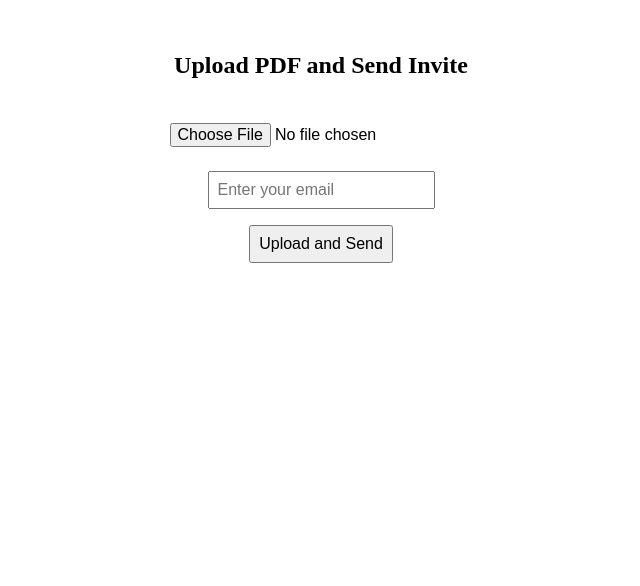
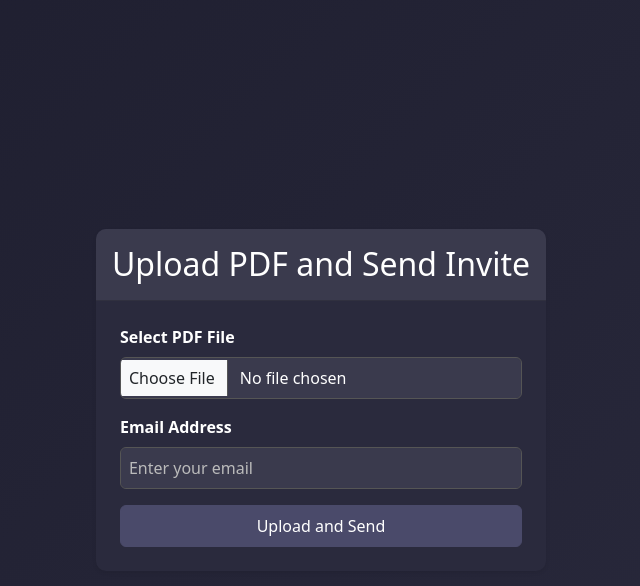
Before and after one commit to hakerarena/railway-tkt-ui, an Angular app: page / in a window 1280 px wide. Shown: the top 586 px of the page, without its empty margins (319-959 px from the left). Built offline with nearby package versions, Linux system fonts and the light colour scheme.

Commit message:
style: :lipstick: Beautify UI design

```diff
--- a/angular.json
+++ b/angular.json
@@ -20,9 +20,7 @@
             "outputPath": "dist/railway-tkt-ui",
             "index": "src/index.html",
             "browser": "src/main.ts",
-            "polyfills": [
-              "zone.js"
-            ],
+            "polyfills": ["zone.js"],
             "tsConfig": "tsconfig.app.json",
             "inlineStyleLanguage": "scss",
             "assets": [
@@ -32,7 +30,8 @@
               }
             ],
             "styles": [
-              "src/styles.scss"
+              "src/styles.scss",
+              "node_modules/bootstrap/dist/css/bootstrap.min.css"
             ],
             "scripts": []
           },
@@ -78,10 +77,7 @@
         "test": {
           "builder": "@angular-devkit/build-angular:karma",
           "options": {
-            "polyfills": [
-              "zone.js",
-              "zone.js/testing"
-            ],
+            "polyfills": ["zone.js", "zone.js/testing"],
             "tsConfig": "tsconfig.spec.json",
             "inlineStyleLanguage": "scss",
             "assets": [
@@ -90,9 +86,7 @@
                 "input": "public"
               }
             ],
-            "styles": [
-              "src/styles.scss"
-            ],
+            "styles": ["src/styles.scss"],
             "scripts": []
           }
         }
--- a/package.json
+++ b/package.json
@@ -17,6 +17,7 @@
     "@angular/platform-browser": "^19.2.0",
     "@angular/platform-browser-dynamic": "^19.2.0",
     "@angular/router": "^19.2.0",
+    "bootstrap": "^5.3.5",
     "railway-tkt-ui": "file:",
     "rxjs": "~7.8.0",
     "tslib": "^2.3.0",
--- a/src/app/feature-components/file-upload/file-upload.component.html
+++ b/src/app/feature-components/file-upload/file-upload.component.html
@@ -1,10 +1,40 @@
-<div class="file-upload-container">
-  <h2>Upload PDF and Send Invite</h2>
-  <input
-    type="file"
-    (change)="onFileSelected($event)"
-    accept="application/pdf"
-  />
-  <input type="email" [(ngModel)]="email" placeholder="Enter your email" />
-  <button (click)="onUpload()">Upload and Send</button>
+<div class="container">
+  <div class="card shadow-sm">
+    <div class="card-header">
+      <h2 class="text-center mb-0">Upload PDF and Send Invite</h2>
+    </div>
+    <div class="card-body">
+      <form>
+        <div class="mb-3">
+          <label for="fileInput" class="form-label">Select PDF File</label>
+          <input
+            type="file"
+            id="fileInput"
+            name="fileInput"
+            class="form-control"
+            (change)="onFileSelected($event)"
+            accept="application/pdf"
+          />
+        </div>
+        <div class="mb-3">
+          <label for="emailInput" class="form-label">Email Address</label>
+          <input
+            type="email"
+            id="emailInput"
+            name="emailInput"
+            class="form-control"
+            [(ngModel)]="email"
+            placeholder="Enter your email"
+          />
+        </div>
+        <button
+          type="button"
+          class="btn btn-primary w-100"
+          (click)="onUpload()"
+        >
+          Upload and Send
+        </button>
+      </form>
+    </div>
+  </div>
 </div>
--- a/src/app/feature-components/file-upload/file-upload.component.scss
+++ b/src/app/feature-components/file-upload/file-upload.component.scss
@@ -1,14 +1,65 @@
-.file-upload-container {
-  display: flex;
-  flex-direction: column;
-  align-items: center;
-  gap: 1rem;
-  margin-top: 2rem;
-}
-
 input[type="file"],
 input[type="email"],
 button {
   padding: 0.5rem;
   font-size: 1rem;
 }
+
+.container {
+  max-width: 500px;
+  margin: 0 auto;
+}
+
+.card {
+  background-color: #2a2a3d; /* Dark card background */
+  border: none;
+  border-radius: 10px;
+  box-shadow: 0 4px 8px rgba(0, 0, 0, 0.2);
+  overflow: hidden;
+}
+
+.card-header {
+  background-color: #3a3a4d; /* Darker header */
+  color: #ffffff;
+  text-align: center;
+  padding: 1rem;
+  font-size: 1.5rem;
+}
+
+.card-body {
+  padding: 1.5rem;
+}
+
+.form-control {
+  background-color: #3a3a4d; /* Dark input background */
+  color: #ffffff;
+  border: 1px solid #555;
+}
+
+.form-control::placeholder {
+  color: #bbbbbb; /* Lighter placeholder text */
+}
+
+.form-control:focus {
+  background-color: #444;
+  border-color: #777;
+  box-shadow: none;
+}
+
+.btn-primary {
+  background-color: #4a4a6a; /* Dark button background */
+  border-color: #4a4a6a;
+  color: #ffffff;
+  transition: background-color 0.3s ease, border-color 0.3s ease;
+}
+
+.btn-primary:hover {
+  background-color: #5a5a7a;
+  border-color: #5a5a7a;
+}
+
+.form-label {
+  color: #ffffff; /* Light label text */
+  font-weight: bold;
+  margin-bottom: 0.5rem;
+}
--- a/src/app/feature-components/file-upload/file-upload.component.ts
+++ b/src/app/feature-components/file-upload/file-upload.component.ts
@@ -7,6 +7,7 @@ import { GenerateInviteService } from '../../services/generate-invite.service';
   templateUrl: './file-upload.component.html',
   styleUrls: ['./file-upload.component.scss'],
   imports: [FormsModule],
+  standalone: true,
 })
 export class FileUploadComponent {
   selectedFile: File | null = null;
--- a/src/styles.scss
+++ b/src/styles.scss
@@ -1 +1,20 @@
-/* You can add global styles to this file, and also import other style files */
+body {
+  background: linear-gradient(135deg, #1e1e2f, #2a2a3d);
+  color: #e0e0e0; /* Light text for dark background */
+  font-family: 'Arial', sans-serif;
+  margin: 0;
+  padding: 0;
+  height: 100vh;
+  display: flex;
+  justify-content: center;
+  align-items: center;
+}
+
+/* Remove default margin for the app root */
+app-root {
+  display: flex;
+  justify-content: center;
+  align-items: center;
+  width: 100%;
+  height: 100%;
+}
```
Also changed, not shown: 1 other file (tests, documents, lock files or other folders).
